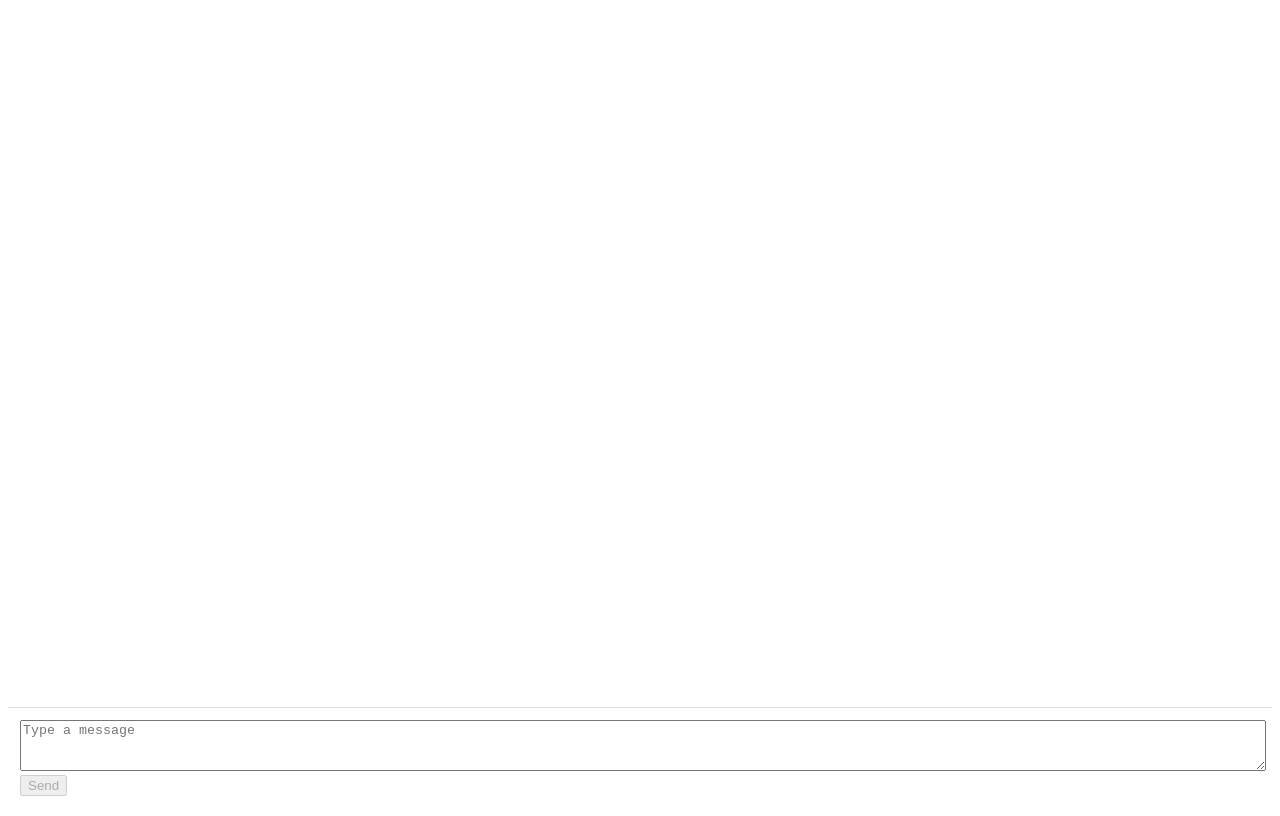
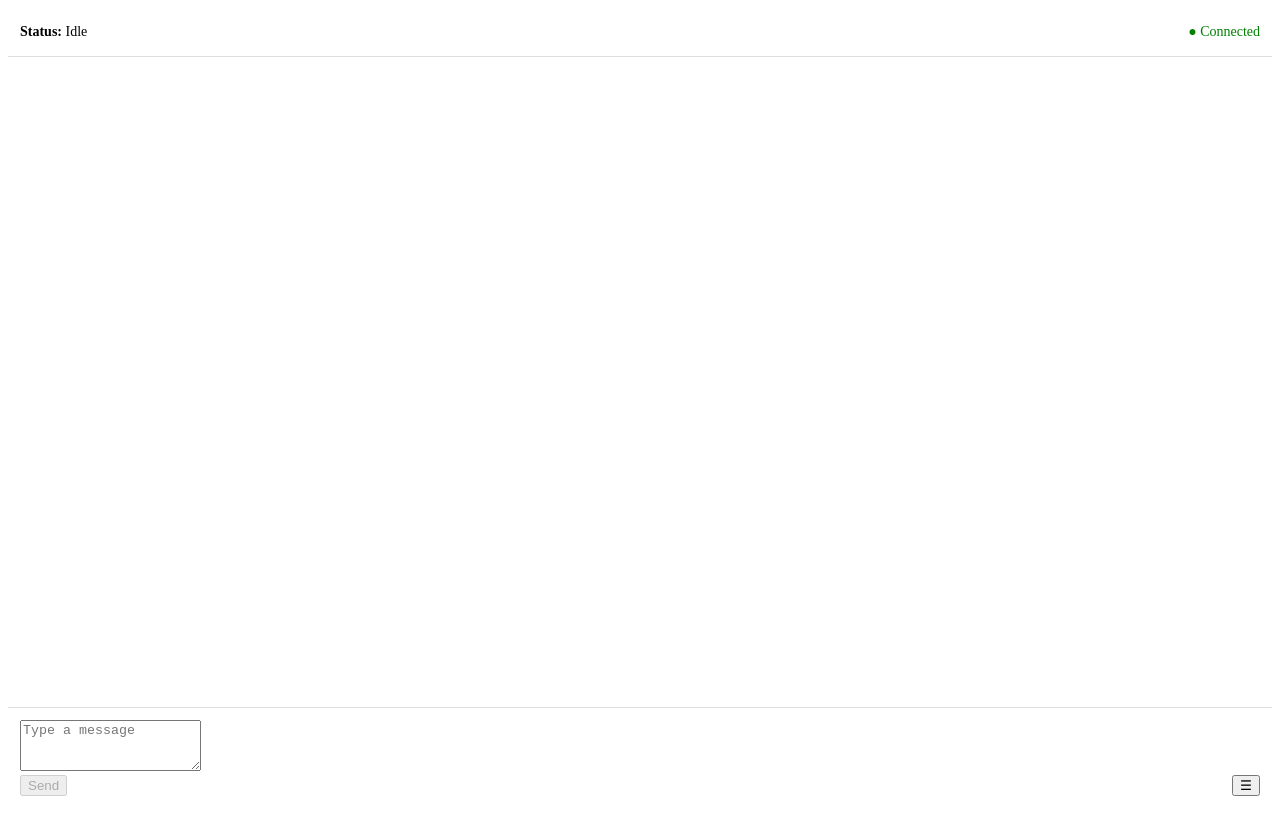
Before and after one commit to Acestar21/mcp-project, a React (Vite) app in the folder mcp-app/: page / in a window 1280 px wide. Built offline with nearby package versions, Linux system fonts and the light colour scheme.

Commit message:
Added a debug sidebar component.

```diff
--- a/mcp-app/src/App.css
+++ b/mcp-app/src/App.css
@@ -1,116 +1,46 @@
-.logo.vite:hover {
-  filter: drop-shadow(0 0 2em #747bff);
+.app-root {
+  display: flex;
+  height: 100vh;
+  overflow: hidden;
 }
 
-.logo.react:hover {
-  filter: drop-shadow(0 0 2em #61dafb);
-}
-:root {
-  font-family: Inter, Avenir, Helvetica, Arial, sans-serif;
-  font-size: 16px;
-  line-height: 24px;
-  font-weight: 400;
-
-  color: #0f0f0f;
-  background-color: #f6f6f6;
-
-  font-synthesis: none;
-  text-rendering: optimizeLegibility;
-  -webkit-font-smoothing: antialiased;
-  -moz-osx-font-smoothing: grayscale;
-  -webkit-text-size-adjust: 100%;
+/* Main column */
+.main-column {
+  flex: 1;
+  display: flex;
+  flex-direction: column;
+  transition: margin-right 0.25s ease;
 }
 
-.container {
-  margin: 0;
-  padding-top: 10vh;
-  display: flex;
-  flex-direction: column;
-  justify-content: center;
-  text-align: center;
+.main-column.debug-open {
+  margin-right: 320px;
 }
 
-.logo {
-  height: 6em;
-  padding: 1.5em;
-  will-change: filter;
-  transition: 0.75s;
+/* Chat scroll area */
+.chat-area {
+  flex: 1;
+  overflow-y: auto;
+  border-bottom: 1px solid #ddd;
 }
 
-.logo.tauri:hover {
-  filter: drop-shadow(0 0 2em #24c8db);
+/* Footer */
+.footer {
+  padding: 12px;
 }
 
-.row {
-  display: flex;
-  justify-content: center;
+/* Debug sidebar */
+.debug-sidebar-container {
+  width: 320px;
+  position: fixed;
+  right: 0;
+  top: 0;
+  bottom: 0;
+  background: #fafafa;
+  border-left: 1px solid #ddd;
+  transform: translateX(100%);
+  transition: transform 0.25s ease;
 }
 
-a {
-  font-weight: 500;
-  color: #646cff;
-  text-decoration: inherit;
+.debug-sidebar-container.open {
+  transform: translateX(0);
 }
-
-a:hover {
-  color: #535bf2;
-}
-
-h1 {
-  text-align: center;
-}
-
-input,
-button {
-  border-radius: 8px;
-  border: 1px solid transparent;
-  padding: 0.6em 1.2em;
-  font-size: 1em;
-  font-weight: 500;
-  font-family: inherit;
-  color: #0f0f0f;
-  background-color: #ffffff;
-  transition: border-color 0.25s;
-  box-shadow: 0 2px 2px rgba(0, 0, 0, 0.2);
-}
-
-button {
-  cursor: pointer;
-}
-
-button:hover {
-  border-color: #396cd8;
-}
-button:active {
-  border-color: #396cd8;
-  background-color: #e8e8e8;
-}
-
-input,
-button {
-  outline: none;
-}
-
-#greet-input {
-  margin-right: 5px;
-}
-
-@media (prefers-color-scheme: dark) {
-  :root {
-    color: #f6f6f6;
-    background-color: #2f2f2f;
-  }
-
-  a:hover {
-    color: #24c8db;
-  }
-
-  input,
-  button {
-    color: #ffffff;
-    background-color: #0f0f0f98;
-  }
-  button:active {
-    background-color: #0f0f0f69;
-  }
-}
--- a/mcp-app/src/App.tsx
+++ b/mcp-app/src/App.tsx
@@ -3,7 +3,8 @@ import { eventReducer , initialEventState } from './eventStore'
 import { ChatView } from './component/ChatWindow';
 import { listen } from "@tauri-apps/api/event"
 import { invoke } from '@tauri-apps/api/core';
-
+import { Header } from './component/Header';
+import { DebugSidebar } from './component/DebugSidebar';
 
 
 
@@ -13,6 +14,7 @@ function App() {
     eventReducer,
     initialEventState
   )
+  const [showDebug, setShowDebug] = useState(false)
 
   useEffect(() => {
     const unlistenPromise = listen<string>("agent_event", (event) => {
@@ -76,14 +78,15 @@ function App() {
   useEffect(() => { console.log("EVENTS:", state.events) }, [state.events])
 
   return (
-  <div style={{ display: "flex", flexDirection: "column", height: "100vh" }}>
-    {/* Center chat */}
-    <div style={{ flex: 1, overflowY: "auto", borderBottom: "1px solid #ddd" }}>
+    <div className="app-root">
+      <div className={`main-column ${showDebug ? "debug-open" : ""}`}>
+        <Header events={state.events} />
+
+        <div className="chat-area">
           <ChatView events={state.events} />
         </div>
 
-    {/* Footer */}
-    <div style={{ padding: 12 }}>
+        <div className="footer">
           <textarea
             value={input}
             onChange={(e) => setInput(e.target.value)}
@@ -91,14 +94,25 @@ return (
             disabled={isBusy}
             placeholder={isBusy ? "Agent is busy…" : "Type a message"}
             rows={3}
-        style={{ width: "100%" }}
           />
+
+          <div style={{ display: "flex", justifyContent: "space-between" }}>
             <button
               onClick={sendQuery}
               disabled={isBusy || !input.trim()}
             >
               {isBusy ? "Working…" : "Send"}
             </button>
+
+            <button onClick={() => setShowDebug(v => !v)}>
+              ☰
+            </button>
+          </div>
+        </div>
+      </div>
+
+      <div className={`debug-sidebar-container ${showDebug ? "open" : ""}`}>
+        <DebugSidebar events={state.events} visible={showDebug} />
       </div>
     </div>
   )
--- /dev/null
+++ b/mcp-app/src/component/DebugSidebar.tsx
@@ -0,0 +1,56 @@
+import { AgentEvent } from "../AgentEvent"
+
+type Props = {
+    events: AgentEvent[]
+    visible: boolean
+}
+
+export function DebugSidebar({ events, visible }: Props) {
+    if (!visible) return null
+
+    return (
+        <div
+        style={{
+            height: "100%",
+            display: "flex",
+            flexDirection: "column",
+            padding: 10,
+            fontSize: 12,
+            background: "#fafafa",
+        }}
+        >
+        <strong>Debug Events</strong>
+        <div style={{ flex: 1, overflowY: "auto", marginTop: 8 , marginBottom: 15}}>
+        {events.map((e, idx) => {
+            if (
+            e.type !== "tool_call_started" &&
+            e.type !== "tool_call_succeeded" &&
+            e.type !== "tool_call_failed" &&
+            e.type !== "policy_blocked" &&
+            e.type !== "request_failed"
+            ) {
+            return null
+            }
+
+            let color = "#333"
+            if (e.type === "tool_call_failed" || e.type === "request_failed") {
+            color = "red"
+            }
+            if (e.type === "tool_call_succeeded") {
+            color = "green"
+            }
+
+            return (
+            <div key={idx} style={{ marginTop: 8, color }}>
+                <div><strong>{e.type}</strong></div>
+
+                {e.tool && <div>Tool: {e.tool}</div>}
+                {e.error && <div>Error: {e.error}</div>}
+                {e.reason && <div>Reason: {e.reason}</div>}
+            </div>
+            )
+        })}
+        </div>
+    </div>
+    )
+}
--- /dev/null
+++ b/mcp-app/src/component/Header.tsx
@@ -0,0 +1,55 @@
+import { AgentEvent } from "../AgentEvent";
+
+type Props = {
+    events: AgentEvent[];
+}
+
+function getAgentStatus(events: AgentEvent[]){
+    for ( let i = events.length - 1; i >= 0 ; i-- ){
+        const e = events[i]
+
+        if (e.type === "request_failed" || e.type === "tool_call_failed") {
+            return "Error"
+        }
+
+        if (e.type === "tool_call_started") {
+            return "Executing"
+        }
+
+        if (e.type === "planning_started") {
+            return "Thinking"
+        }
+
+        if (e.type === "request_completed") {
+            return "Idle"
+        }
+    }
+    return "Idle"
+}
+
+export function Header({ events }: Props) {
+    const status = getAgentStatus(events)
+    return (
+    <div
+        style={{
+            height: 48,
+            padding: "0 12px",
+            display: "flex",
+            alignItems: "center",
+            justifyContent: "space-between",
+            borderBottom: "1px solid #ddd",
+            fontSize: 14,
+        }}
+        >
+        {/* Left: Status */}
+        <div>
+            <strong>Status:</strong> {status}
+        </div>
+
+        {/* Right: Connection */}
+        <div style={{ color: "green" }}>
+            ● Connected
+        </div>
+    </div>
+    )
+}
--- a/mcp-app/src/main.tsx
+++ b/mcp-app/src/main.tsx
@@ -1,6 +1,7 @@
 import React from "react";
 import ReactDOM from "react-dom/client";
 import App from "./App";
+import "./App.css";
 
 ReactDOM.createRoot(document.getElementById("root") as HTMLElement).render(
   <React.StrictMode>
```
Lines whose indentation alone changed are shown as unchanged.
